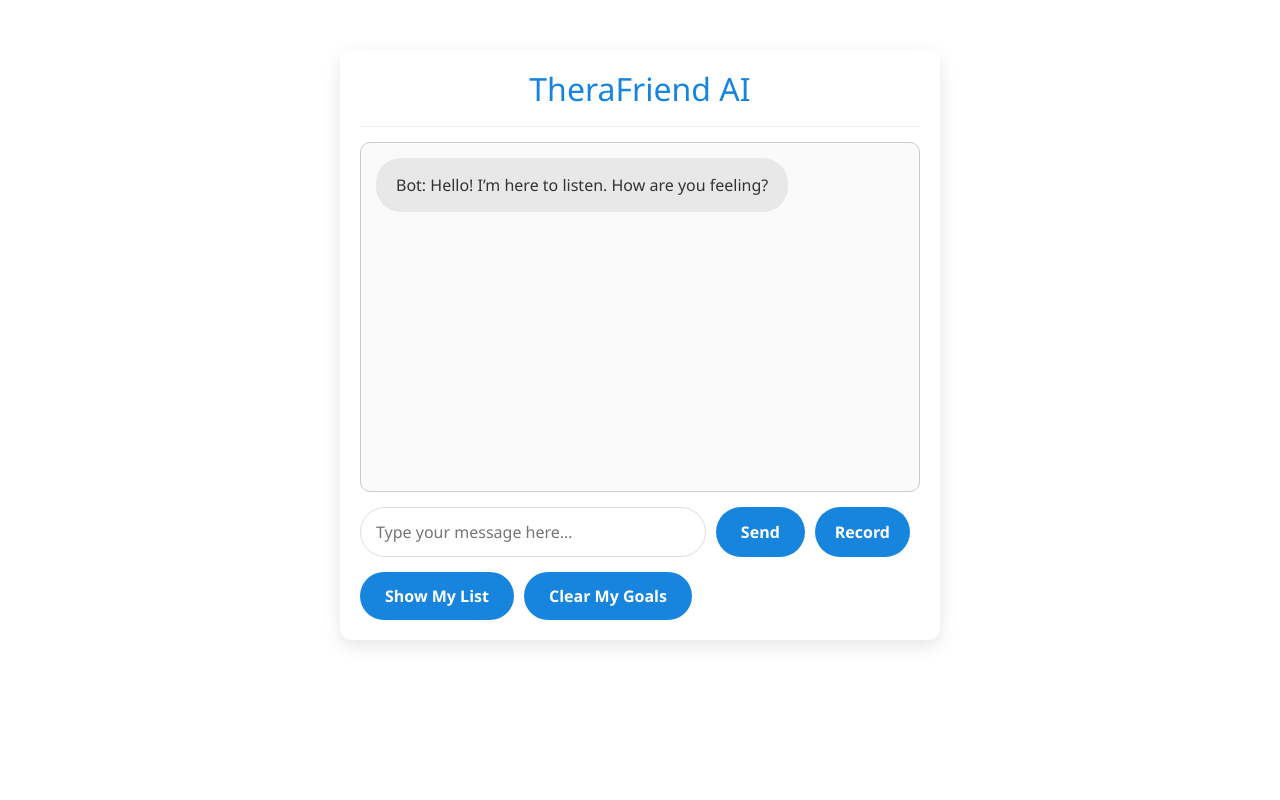
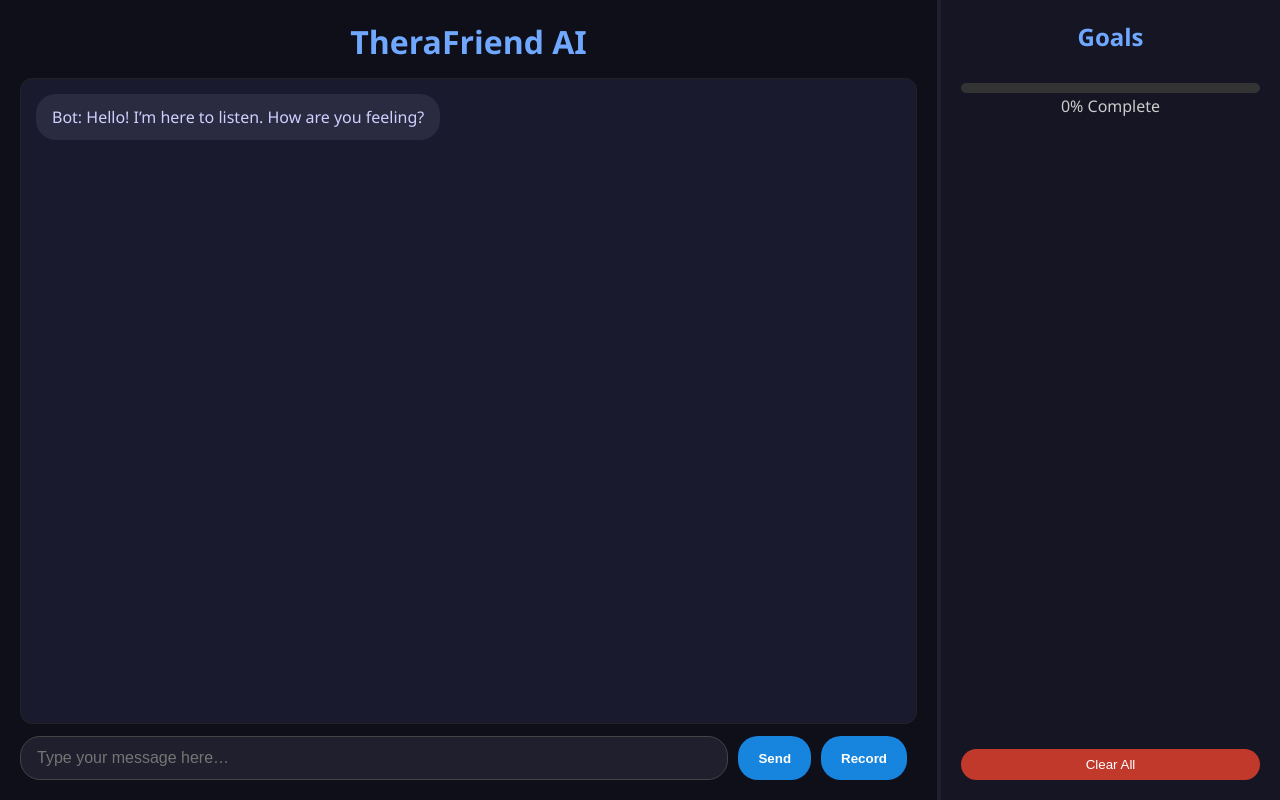
Before and after one commit to thenuka32/TheraFriend, a Flask app: page / in a window 1280 px wide. Run offline with Flask 3, Linux system fonts and the light colour scheme; data that the repository does not hold is empty.

Commit message:
Side list, dark mode

```diff
--- a/MainProject/app.py
+++ b/MainProject/app.py
@@ -1,67 +1,73 @@
 from flask import Flask, request, jsonify, render_template, session
 from flask_session import Session
 from dotenv import load_dotenv
-import os
 from openai import OpenAI
-import io
-from pathlib import Path
+import os, io
 
-# Load environment variables from .env
+
 load_dotenv()
 
 
-app = Flask(__name__, template_folder = 'templates')
-
+app = Flask(__name__, template_folder='templates')
 app.config["SESSION_PERMANENT"] = False
 app.config["SESSION_TYPE"] = "filesystem"
 Session(app)
+app.secret_key = 'supersecretkey'
 
-app.secret_key = 'supersecretkey'
 
 client = OpenAI(api_key=os.getenv("OPENAI_API_KEY"))
 
-script_dir = os.path.dirname(os.path.abspath(__file__))
-prompt_path = os.path.join(script_dir, 'topic_prompts', 'initial_prompt.txt')
-with open(prompt_path, 'r', encoding='utf-8') as f:
+
+with open(os.path.join(os.path.dirname(__file__), 'topic_prompts', 'initial_prompt.txt'), encoding='utf-8') as f:
     SYSTEM_PROMPT = f.read().strip()
+
 
 
 @app.route('/')
 def chatbot_page():
-    return render_template('chatBotpage.html')
+    return render_template("chatBotpage.html")
 
 @app.route('/chat', methods=['POST'])
 def chat():
-    user_msg = request.json.get('message', '')
+    user_msg = request.json.get('message', '').strip()
+    if not user_msg:
+        return jsonify({'error': 'No message'}), 400
+
 
     history = session.get('conversation', [])
     history.append({"role": "user", "content": user_msg})
 
     try:
-        resp = client.chat.completions.create(
+        response = client.chat.completions.create(
             model="gpt-3.5-turbo",
             messages=[{"role": "system", "content": SYSTEM_PROMPT}] + history
         )
-        reply = resp.choices[0].message.content.strip()
+        bot_reply = response.choices[0].message.content.strip()
     except Exception as e:
-        app.logger.error(e)
-        reply = "Hmm, I’m having trouble responding right now — try again soon?"
+        app.logger.error(f"Chat error: {e}")
+        return jsonify({'error': 'Something went wrong while generating response.'})
+
+    history.append({"role": "assistant", "content": bot_reply})
+    session['conversation'] = history
+
+    return jsonify({'response': bot_reply})
+
+@app.route('/tasks', methods=['POST'])
+def add_tasks():
+    data = request.get_json()
+    if not data:
+        return jsonify({'error': 'No task data'}), 400
+
+    new_tasks = data.get('tasks') or [data.get('task')]
+    if not new_tasks or not isinstance(new_tasks, list):
+        return jsonify({'error': 'Invalid task format'}), 400
 
 
+    tasks = session.get('tasks', [])
+    tasks.extend([task.strip() for task in new_tasks if task.strip()])
+    session['tasks'] = tasks
 
-    history.append({"role": "assistant", "content": reply})
-    session['conversation'] = history
-    return jsonify({'response': reply})
-
-@app.route('/tasks', methods=['POST'])
-def add_task():
-    task = request.json.get('task', '').strip()
-    if not task:
-        return jsonify({'error': 'No task provided'}), 400
-    tasks = session.get('tasks', [])
-    tasks.append(task)
-    session['tasks'] = tasks
-    return jsonify({'status': 'added'})
+    return jsonify({'status': 'added', 'tasks': tasks})
 
 @app.route('/tasks', methods=['GET'])
 def get_tasks():
@@ -72,29 +78,24 @@
     session['tasks'] = []
     return jsonify({'status': 'cleared'})
 
+@app.route('/transcribe', methods=['POST'])
+def transcribe():
+    file = request.files.get('audio')
+    if not file:
+        return jsonify({'error': 'No audio file'}), 400
 
+    buffer = io.BytesIO(file.read())
+    buffer.name = "audio.webm"
 
-def create_app():
-    app = Flask(__name__)
-
-    @app.route("/")
-    def index():
-        return render_template("chatBotpage.html")
-
-    @app.route("/transcribe", methods=["POST"])
-    def transcribe():
-        file = request.files["audio"]
-        buffer = io.BytesIO(file.read())
-        buffer.name = "audio.webm"
-
+    try:
         transcript = client.audio.transcriptions.create(
             model="whisper-1",
             file=buffer
         )
-
-        return jsonify({"transcript": transcript.text})
-
-    return app
+        return jsonify({"output": transcript.text})
+    except Exception as e:
+        app.logger.error(f"Transcription error: {e}")
+        return jsonify({"error": "Failed to transcribe audio."})
 
 if __name__ == "__main__":
     app.run(debug=True)
--- a/MainProject/static/chatBotpage.css
+++ b/MainProject/static/chatBotpage.css
@@ -1,113 +1,185 @@
-/* Basic chat container styling */
-.chat-container {
-  max-width: 600px;
-  margin: 50px auto;
-  background: #fff;
-  border-radius: 12px;
-  box-shadow: 0 6px 18px rgba(0,0,0,0.1);
-  padding: 20px;
+
+body {
+  margin: 0;
+  padding: 0;
+  font-family: 'Segoe UI', Tahoma, Geneva, Verdana, sans-serif;
+  background: linear-gradient(to right, #0a0a0f, #110019);
+  height: 100vh;
+  display: flex;
+  justify-content: center;
+  align-items: stretch;
+  color: #e0e0e0;
+}
+
+
+.main-layout {
+  display: flex;
+  width: 100%;
+  height: 100vh;
+}
+
+
+.chat-section {
+  flex: 3;
   display: flex;
   flex-direction: column;
-  gap: 15px;
-  font-family: 'Segoe UI', Tahoma, Geneva, Verdana, sans-serif;
+  padding: 20px;
+  background: #0f0f1a;
+  border-right: 2px solid #1f1f2e;
 }
 
+
 .chat-header {
-  font-size: 1.8rem;
-  font-weight: 700;
-  color: #1785de;
+  font-size: 2rem;
+  font-weight: bold;
   text-align: center;
-  border-bottom: 1px solid #eee;
-  padding-bottom: 10px;
+  margin-bottom: 15px;
+  color: #70a8ff;
 }
 
+
 .chat-messages {
-  height: 350px;
+  flex: 1;
   overflow-y: auto;
-  border: 1px solid #ccc;
   padding: 15px;
-  border-radius: 10px;
-  background-color: #fafafa;
+  border-radius: 12px;
+  background-color: #1a1a2e;
   display: flex;
   flex-direction: column;
-  gap: 10px;
+  gap: 12px;
+  border: 1px solid #222;
 }
 
 .bot {
-  background-color: #e8e8e8;
-  padding: 15px 20px;
-  border-radius: 25px;
+  background: #2a2a40;
+  color: #d0d0ff;
+  padding: 12px 16px;
+  border-radius: 20px;
   align-self: flex-start;
-  color: #333;
-  position: relative;
-  max-width: 80%;
+  max-width: 75%;
 }
 
 .user {
-  background: linear-gradient(135deg, #b3c8ff 0%, #1785de 100%);
+  background: linear-gradient(to right, #004080, #0066cc);
   color: white;
-  padding: 15px 20px;
-  border-radius: 25px;
+  padding: 12px 16px;
+  border-radius: 20px;
   align-self: flex-end;
-  max-width: 80%;
-  position: relative;
+  max-width: 75%;
 }
+
 
 .chat-input-container {
   display: flex;
+  margin-top: 12px;
   gap: 10px;
 }
 
 .chat-input {
   flex: 1;
-  padding: 12px 15px;
-  border-radius: 25px;
-  border: 1px solid #ddd;
+  padding: 12px 16px;
+  border-radius: 20px;
+  border: 1px solid #444;
+  background-color: #1f1f2e;
+  color: white;
+  font-size: 16px;
   outline: none;
-  font-size: 16px;
 }
 
-.send-button {
-  padding: 12px 25px;
-  background: #1785de;
+.send-button, .record-button {
+  background-color: #1785de;
   color: white;
   border: none;
-  border-radius: 25px;
+  padding: 10px 20px;
+  border-radius: 20px;
   cursor: pointer;
-  font-weight: 600;
+  transition: background-color 0.3s ease;
+  font-weight: bold;
+}
+
+.send-button:hover,
+.record-button:hover {
+  background-color: #0f5a9e;
+}
+
+
+.goals-section {
+  flex: 1;
+  background-color: #151523;
+  padding: 20px;
+  display: flex;
+  flex-direction: column;
+  border-left: 2px solid #1f1f2e;
+}
+
+.goals-header {
+  font-size: 1.5rem;
+  font-weight: bold;
+  color: #70a8ff;
+  margin-bottom: 10px;
+  text-align: center;
+}
+
+
+.goals-progress {
+  margin: 10px 0;
+  text-align: center;
+  color: #ccc;
+}
+
+#goalProgress {
+  width: 100%;
+  height: 10px;
+  appearance: none;
+  border-radius: 5px;
+  overflow: hidden;
+  background-color: #333;
+}
+
+#goalProgress::-webkit-progress-bar {
+  background-color: #333;
+}
+
+#goalProgress::-webkit-progress-value {
+  background-color: #1785de;
+}
+
+
+.goals-list {
+  list-style: none;
+  padding-left: 0;
+  flex: 1;
+  overflow-y: auto;
+}
+
+.goals-list li {
+  background: #202033;
+  border-radius: 10px;
+  padding: 10px 12px;
+  margin-bottom: 8px;
+  display: flex;
+  align-items: center;
+  gap: 10px;
+  color: #ddd;
+}
+
+.goals-list input[type="checkbox"] {
+  accent-color: #1785de;
+  transform: scale(1.2);
+}
+
+
+.clear-button {
+  margin-top: 10px;
+  background-color: #c0392b;
+  color: white;
+  padding: 8px 15px;
+  border: none;
+  border-radius: 20px;
+  cursor: pointer;
   transition: background-color 0.3s ease;
 }
 
-.send-button:hover {
-  background: #0f5a9e;
+.clear-button:hover {
+  background-color: #992d22;
 }
-
-.btn-primary {
-  padding: 12px 20px !important;
-  background: #1785de !important;
-  color: white !important;
-  border: none !important;
-  border-radius: 25px !important;
-  cursor: pointer !important;
-  font-weight: 600 !important;
-  transition: background-color 0.3s ease !important;
-}
-
-.btn-primary:hover {
-  background: #0f5a9e !important;
-}
-
-.btn-danger {
-  padding: 12px 20px !important;
-  background: #dc3545 !important;
-  color: white !important;
-  border: none !important;
-  border-radius: 25px !important;
-  cursor: pointer !important;
-  font-weight: 600 !important;
-  transition: background-color 0.3s ease !important;
-}
-
-.btn-danger:hover {
-  background: #9a0614ff !important;
-}
--- a/MainProject/static/chatbot.js
+++ b/MainProject/static/chatbot.js
@@ -6,82 +6,129 @@
     messages.appendChild(div);
     messages.scrollTop = messages.scrollHeight;
 }
-function showList() {
+
+
+function renderGoals(list) {
+    const goalsList = document.getElementById('goalsList');
+    goalsList.innerHTML = '';
+
+    list.forEach((task, index) => {
+        const li = document.createElement('li');
+        const checkbox = document.createElement('input');
+        checkbox.type = 'checkbox';
+        checkbox.dataset.index = index;
+
+        checkbox.addEventListener('change', updateProgress);
+
+        const label = document.createElement('label');
+        label.textContent = task;
+
+        li.appendChild(checkbox);
+        li.appendChild(label);
+        goalsList.appendChild(li);
+    });
+
+    updateProgress();
+}
+
+function updateProgress() {
+    const checkboxes = document.querySelectorAll('#goalsList input[type="checkbox"]');
+    const total = checkboxes.length;
+    const checked = [...checkboxes].filter(cb => cb.checked).length;
+    const percent = total ? Math.round((checked / total) * 100) : 0;
+    document.getElementById('goalProgress').value = percent;
+    document.getElementById('progressLabel').innerText = `${percent}% Complete`;
+}
+
+
+function extractStepsFromBotResponse(text) {
+    const steps = [];
+    const lines = text.split(/\n|•|\*/); // Split by newline, bullet, asterisk
+    for (let line of lines) {
+        line = line.trim();
+        if (!line) continue;
+
+        const match = line.match(/^(\d+\.|-|\*|•)?\s*(.+)/);
+        if (match) {
+            const step = match[2].trim();
+            if (
+                step.length > 10 &&
+                !step.toLowerCase().includes('?') &&
+                !step.toLowerCase().includes('you can do it') &&
+                !step.toLowerCase().includes('believe in yourself')
+            ) {
+                steps.push(step);
+            }
+        }
+    }
+    return steps;
+}
+
+function addStepsToGoals(steps) {
+    if (!steps.length) return;
+    fetch('/tasks', {
+        method: 'POST',
+        headers: { 'Content-Type': 'application/json' },
+        body: JSON.stringify({ tasks: steps })
+    }).then(() => refreshGoals());
+}
+
+function refreshGoals() {
     fetch('/tasks')
-        .then(res => res.json())
-        .then(list => {
-            const reply = list.length
-                ? "Here’s what you’ve asked me to track:\n• " + list.join("\n• ")
-                : "Your list is currently empty.";
-            appendMessage('bot', reply);
-        });
+        .then(r => r.json())
+        .then(renderGoals);
 }
 
 function clearList() {
     fetch('/tasks/clear', { method: 'POST' })
-        .then(() => appendMessage('bot', 'I’ve cleared your list. Let’s start fresh!'));
+        .then(() => {
+            appendMessage('bot', 'Goals cleared! Ready for a fresh start.');
+            refreshGoals();
+        });
 }
 
 function sendMessage() {
     const input = document.getElementById('messageInput');
-    const text  = input.value.trim();
+    const text = input.value.trim();
     if (!text) return;
 
     appendMessage('user', text);
     input.value = '';
 
-    const lower = text.toLowerCase();
+    fetch('/chat', {
+        method: 'POST',
+        headers: { 'Content-Type': 'application/json' },
+        body: JSON.stringify({ message: text })
+    })
+    .then(r => r.json())
+    .then(d => {
+        appendMessage('bot', d.response || d.error);
 
-    if (lower.includes('remind me to') || lower.includes('help me quit')) {
-        fetch('/tasks', {
-            method : 'POST',
-            headers: { 'Content-Type': 'application/json' },
-            body   : JSON.stringify({ task: text })
-        })
-        .then(() => appendMessage('bot', 'Got it! I added that to your goal list.'));
-        return;
-    }
-
-    if (lower.includes('show my list') || lower.includes('show my tasks')) {
-        showList();
-        return;
-    }
-
-    if (lower.includes('clear my goals') || lower.includes('clear my list')) {
-        clearList();
-        return;
-    }
-
-    fetch('/chat', {
-        method : 'POST',
-        headers: { 'Content-Type': 'application/json' },
-        body   : JSON.stringify({ message: text })
+        const steps = extractStepsFromBotResponse(d.response || '');
+        addStepsToGoals(steps);
     })
-    .then(res => res.json())
-    .then(data => appendMessage('bot', data.response || data.error))
-    .catch(err => {
-        console.error(err);
+    .catch(e => {
+        console.error(e);
         appendMessage('bot', 'Sorry — something went wrong on my side.');
     });
 }
 
-document.getElementById('messageInput').addEventListener('keydown', function(e) {
+
+document.getElementById('messageInput').addEventListener('keydown', e => {
     if (e.key === 'Enter') sendMessage();
 });
 document.getElementById('sendButton').addEventListener('click', sendMessage);
+document.querySelector('.clear-button').addEventListener('click', clearList);
 
-//Media Recorder API setup
+
 const record = document.querySelector(".record");
-const output = document.querySelector(".output");
-
-if (navigator.mediaDevices.getUserMedia) {
-
-    let onMediaSetupSuccess = function (stream) {
+if (record && navigator.mediaDevices?.getUserMedia) {
+    navigator.mediaDevices.getUserMedia({ audio: true }).then(stream => {
         const mediaRecorder = new MediaRecorder(stream);
         let chunks = [];
 
-        record.onclick = function() {
-            if (mediaRecorder.state == "recording") {
+        record.onclick = function () {
+            if (mediaRecorder.state === "recording") {
                 mediaRecorder.stop();
                 record.classList.remove("btn-danger");
                 record.classList.add("btn-primary");
@@ -90,35 +137,25 @@
                 record.classList.remove("btn-primary");
                 record.classList.add("btn-danger");
             }
-        }
+        };
 
-        mediaRecorder.ondataavailable = function (e) {
-            chunks.push(e.data);
-        }
-
-        mediaRecorder.onstop = function () {
-            let blob = new Blob(chunks, {type: "audio/webm"});
+        mediaRecorder.ondataavailable = e => chunks.push(e.data);
+        mediaRecorder.onstop = () => {
+            const blob = new Blob(chunks, { type: "audio/webm" });
             chunks = [];
-
-            let formData = new FormData();
+            const formData = new FormData();
             formData.append("audio", blob);
 
             fetch("/transcribe", {
                 method: "POST",
                 body: formData
-            }).then((response) => response.json())
-            .then((data) => {
-                output.innerHTML = data.output;
             })
-        }
-    }
+            .then(r => r.json())
+            .then(d => {
+                document.querySelector(".output").innerText = d.output;
+            });
+        };
+    });
+}
 
-    let onMediaSetupFailure = function(err) {
-        alert(err);
-    }
-
-    navigator.mediaDevices.getUserMedia({ audio: true}).then(onMediaSetupSuccess, onMediaSetupFailure);
-
-} else {
-    alert("getUserMedia is not supported in your browser!")
-}
+refreshGoals();
--- a/MainProject/templates/chatBotpage.html
+++ b/MainProject/templates/chatBotpage.html
@@ -5,30 +5,32 @@
   <meta name="viewport" content="width=device-width, initial-scale=1" />
   <title>TheraFriend AI Chat</title>
   <link rel="stylesheet" href="{{ url_for('static', filename='chatBotpage.css') }}" />
-  <link href="https://cdn.jsdelivr.net/npm/bootstrap@5.3.3/dist/css/bootstrap.min.css" rel="stylesheet" integrity="sha384-QWTKZyjpPEjISv5WaRU9OFeRpok6YctnYmDr5pNlyT2bRjXh0JMhjY6hW+ALEwIH" crossorigin="anonymous">
 </head>
 <body>
-</head>
-<body>
-
-  <div class="chat-container">
-    <div class="chat-header"><h2>TheraFriend AI</h2></div>
-
+  <div class="main-layout">
+    <div class="chat-section">
+      <div class="chat-header">TheraFriend AI</div>
       <div class="chat-messages" id="messages">
         <div class="bot">Bot: Hello! I’m here to listen. How are you feeling?</div>
       </div>
-
       <div class="chat-input-container">
         <input id="messageInput" class="chat-input" type="text" placeholder="Type your message here…" />
         <button id="sendButton" class="send-button">Send</button>
-      <button id="record" type = "button"class="record btn btn-primary">Record</button>
-      <p class = "output"></p>
+        <button id="record" type="button" class="record-button">Record</button>
+        <p class="output"></p>
+      </div>
     </div>
 
-    <div class="chat-input-container" style="gap:10px; justify-content:flex-start;">
-      <button class="send-button" onclick="showList()">Show My List</button>
-      <button class="send-button" onclick="clearList()">Clear My Goals</button>
+    <div class="goals-section">
+      <div class="goals-header">Goals</div>
+      <div class="goals-progress">
+        <progress id="goalProgress" value="0" max="100"></progress>
+        <span id="progressLabel">0% Complete</span>
+      </div>
+      <ul id="goalsList" class="goals-list">
 
+      </ul>
+      <button class="clear-button" onclick="clearList()">Clear All</button>
     </div>
   </div>
 
```
Also changed, not shown: MainProject/topic_prompts/initial_prompt.txt (+21 -9 lines), 7 other files. Lines whose indentation alone changed are shown as unchanged.
